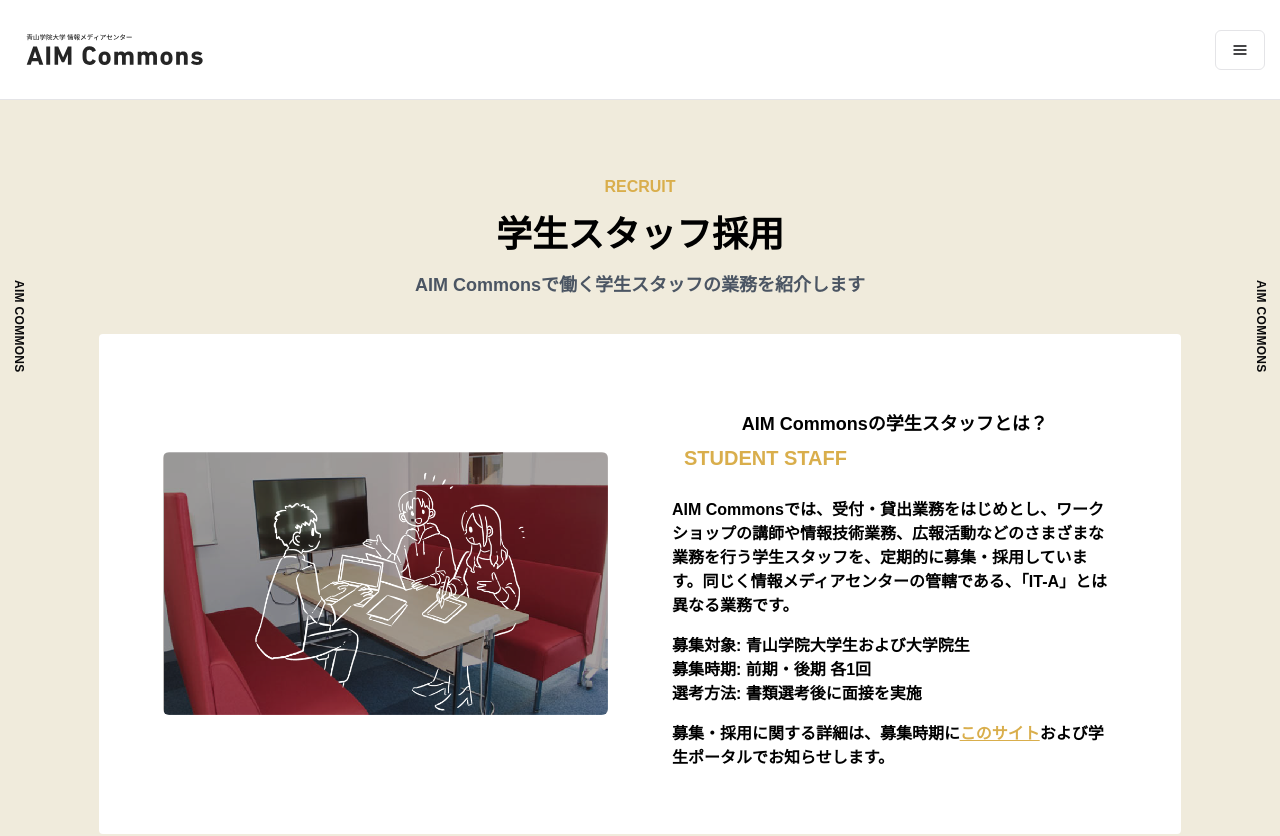
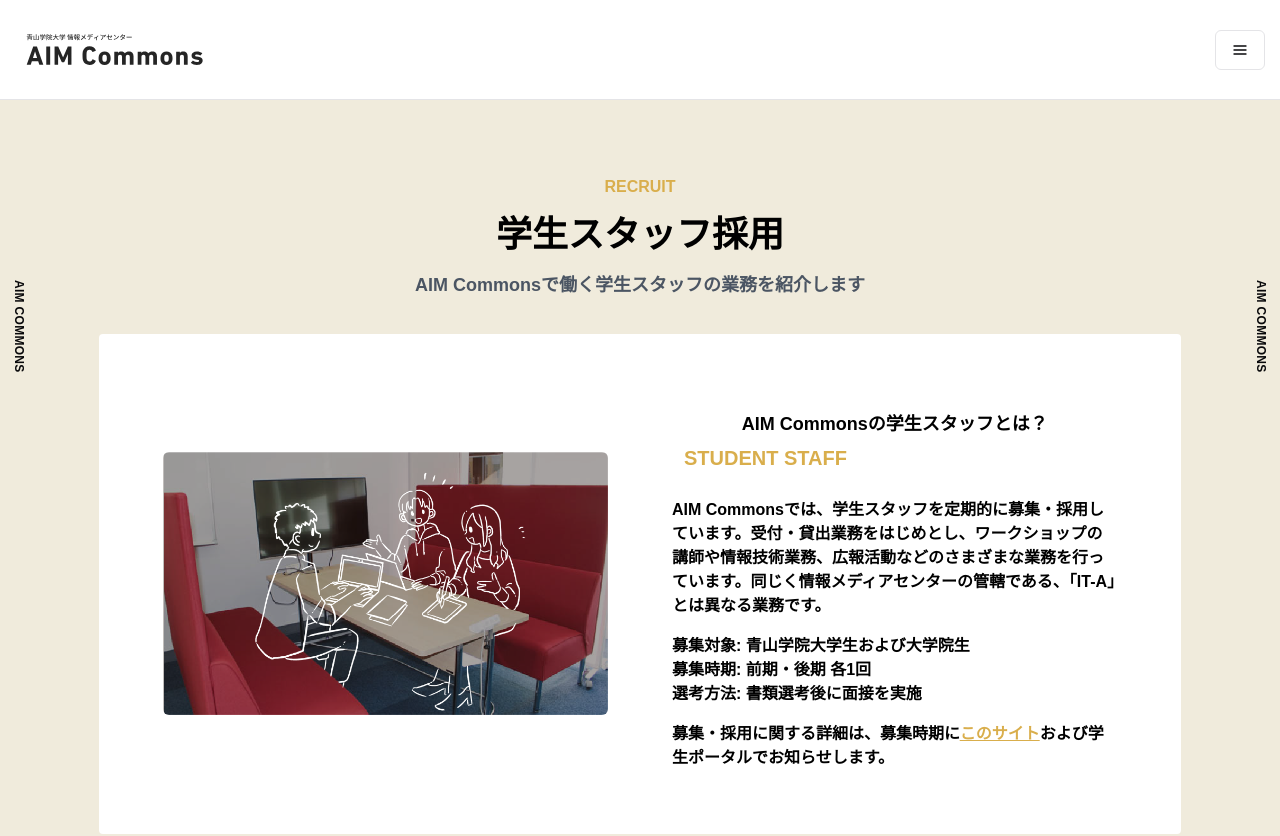
Before and after one commit to AIM-SC/next-website, a Next.js app: page /recruit in a window 1280 px wide. Shown: the top 836 px of the page. Built offline with nearby package versions, Linux system fonts and the light colour scheme.

Commit message:
fix: トップ文の修正

```diff
--- a/src/app/(pages)/recruit/page.tsx
+++ b/src/app/(pages)/recruit/page.tsx
@@ -37,7 +37,7 @@
 					<div className="flex flex-col gap-4 text-base">
 						<p>
 							AIM
-							Commonsでは、受付・貸出業務をはじめとし、ワークショップの講師や情報技術業務、広報活動などのさまざまな業務を行う学生スタッフを、定期的に募集・採用しています。同じく情報メディアセンターの管轄である、「IT-A」とは異なる業務です。
+							Commonsでは、学生スタッフを定期的に募集・採用しています。受付・貸出業務をはじめとし、ワークショップの講師や情報技術業務、広報活動などのさまざまな業務を行っています。同じく情報メディアセンターの管轄である、「IT-A」とは異なる業務です。
 						</p>
 						<ul>
 							<li>募集対象: 青山学院大学生および大学院生</li>
```
